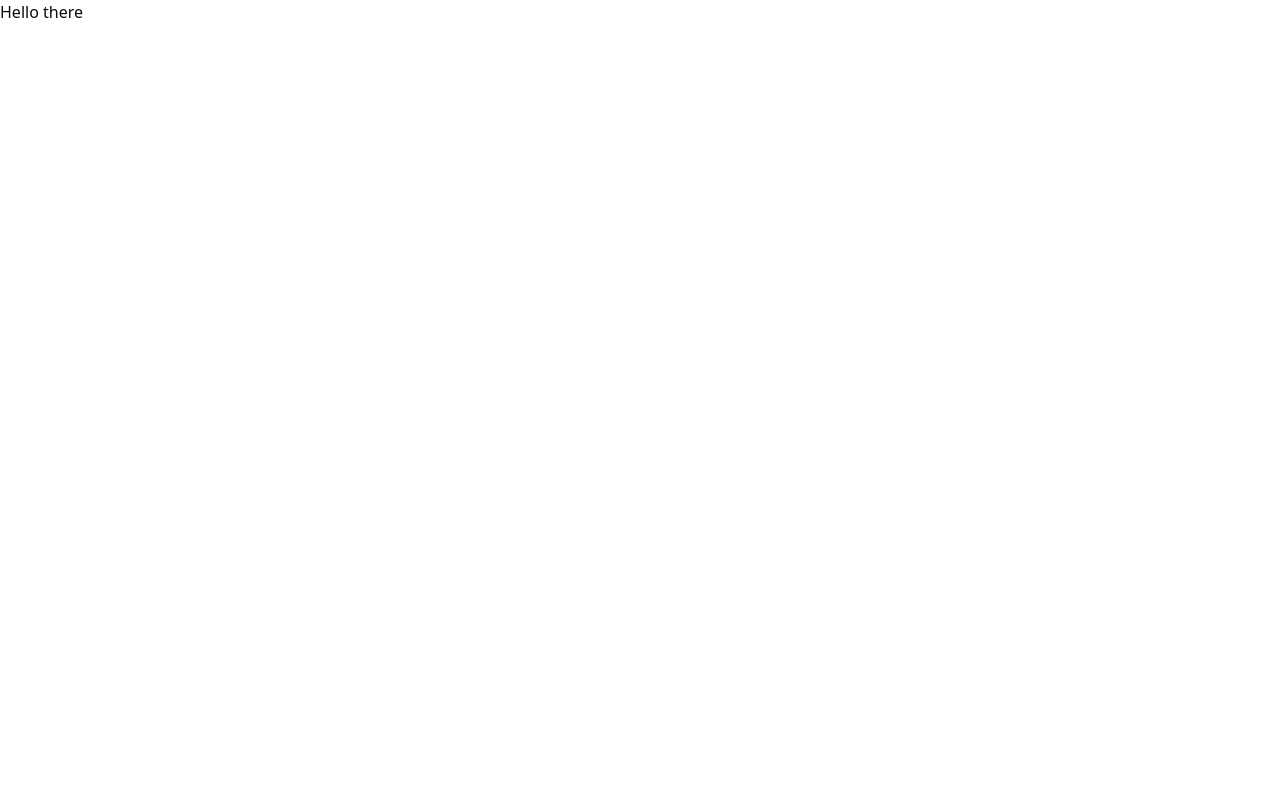
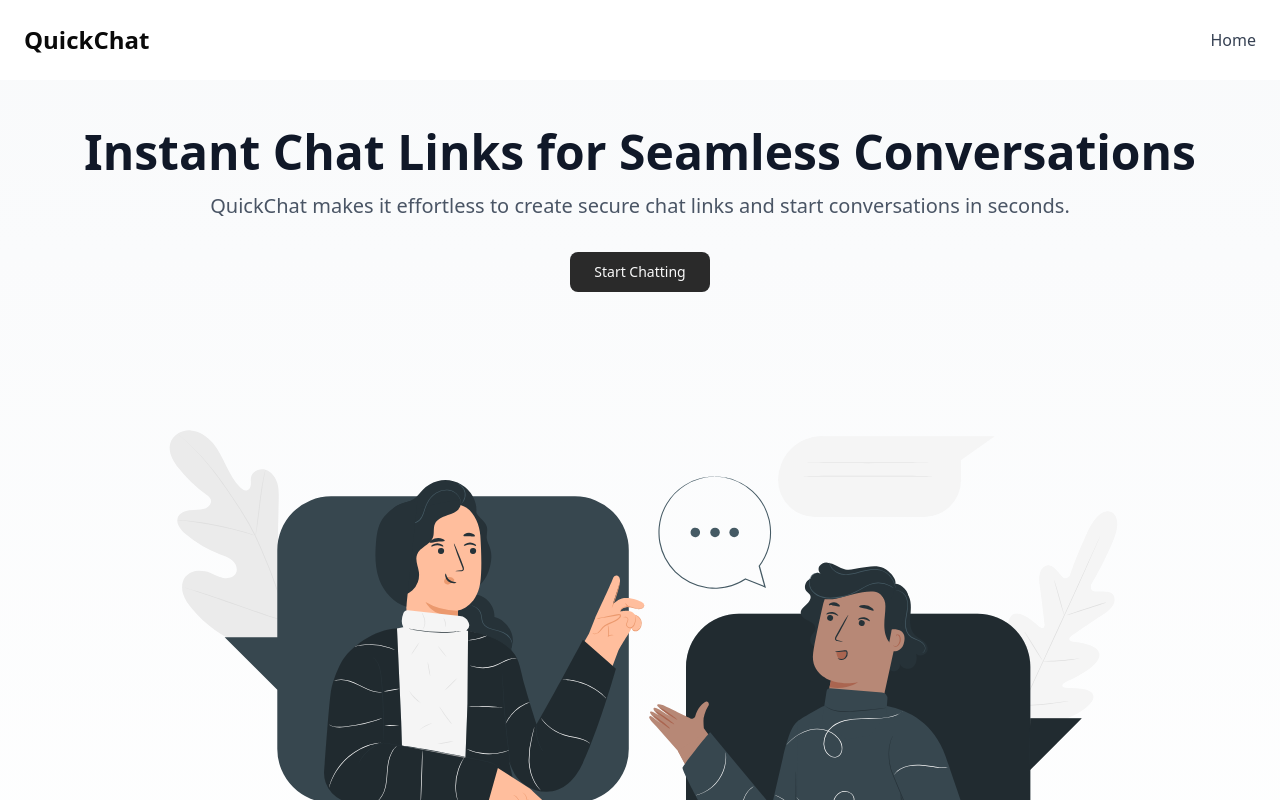
Before and after one commit to Vansh5632/Scalable-Chat-App, a Next.js app in the folder frontend/: page / in a window 1280 px wide. Shown: the top 800 px of the page. Built offline with nearby package versions, Linux system fonts and the light colour scheme.

Commit message:
landing page done

```diff
--- a/frontend/src/app/page.tsx
+++ b/frontend/src/app/page.tsx
@@ -1,9 +1,25 @@
-import Image from "next/image";
+import FeatureSection from "@/components/base/FeatureSection";
+import Footer from "@/components/base/Footer";
+import HeroSection from "@/components/base/HeroSection";
+import Navbar from "@/components/base/Navbar";
+import UserReviews from "@/components/base/UserReviews";
 
 export default function Home() {
   return (
-    <h1>
-      Hello there
-    </h1>
+     <div className="min-h-screen flex flex-col ">
+      {/* Header */}
+      <Navbar/>
+      {/* Hero Section */}
+      <HeroSection />
+
+      {/* Features Section */}
+      <FeatureSection />
+
+      {/* User Reviews Section */}
+      <UserReviews />
+
+      {/* Footer */}
+      <Footer />
+    </div>
   );
 }
```
